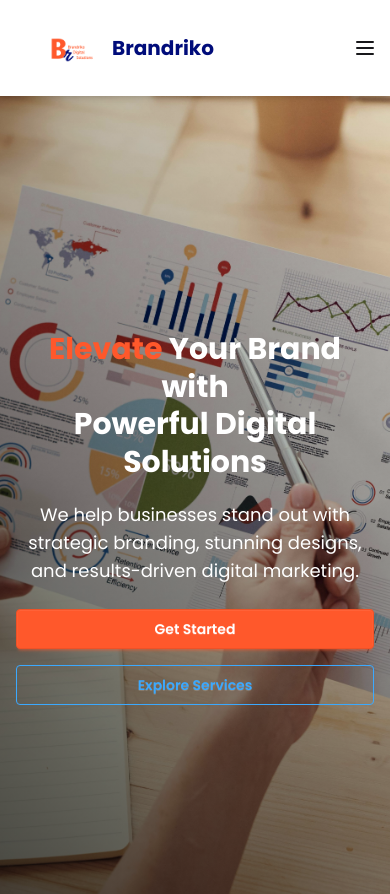
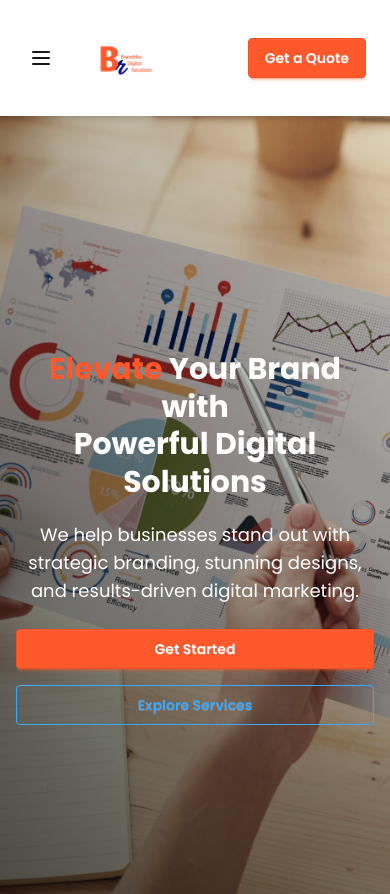
Before and after one commit to matthewkuria/brandriko, a Next.js app: page / in a window 390 px wide. Shown: the top 894 px of the page. Built offline with nearby package versions, Linux system fonts and the light colour scheme.

Commit message:
Add hover effect to the image

```diff
--- a/app/components/AboutSection.tsx
+++ b/app/components/AboutSection.tsx
@@ -12,7 +12,7 @@ export default function AboutSection() {
                 src="/brandriko_team.png"
                 alt="Brandriko Digital Solutions team working on digital projects"
                 fill
-                className="object-cover"
+                className="object-cover hover:scale-105 transition duration-700"
                 priority
               />
             </div>
--- a/app/components/NavBar.tsx
+++ b/app/components/NavBar.tsx
@@ -25,18 +25,48 @@ export default function Navbar() {
 
         {/* LEFT: Logo + Mobile Menu */}
         <div className="flex items-center gap-2">
-
+          {/* Mobile menu */}
+          <div className="dropdown lg:hidden">
+            <label tabIndex={0} className="btn btn-ghost p-1">
+              <svg xmlns="http://www.w3.org/2000/svg"
+                className="h-6 w-6" fill="none" viewBox="0 0 24 24"
+                stroke="currentColor">
+                <path strokeLinecap="round" strokeLinejoin="round" strokeWidth="2"
+                  d="M4 6h16M4 12h16M4 18h16" />
+              </svg>
+            </label>
+            <ul tabIndex={0} className="menu menu-sm dropdown-content mt-3 z-[1] p-2 shadow bg-base-100 rounded-box w-52">
+              {navLinks.map((link) => (
+                <li key={link.name}>
+                  {link.subLinks ? (
+                    <details>
+                      <summary>{link.name}</summary>
+                      <ul>
+                        {link.subLinks.map((subLink) => (
+                          <li key={subLink.name}>
+                            <Link href={subLink.href}>{subLink.name}</Link>
+                          </li>
+                        ))}
+                      </ul>
+                    </details>
+                  ) : (
+                    <Link href={link.href}>{link.name}</Link>
+                  )}
+                </li>
+              ))}
+            </ul>
+          </div>
 
           {/* Brand Logo/Name */}
           <Link href="/" className="flex items-center gap-2 text-xl font-bold text-secondary">
             <Image
               src="/brandriko_logo.png"
               alt="Brandriko Digital Solutions"
-              width={80}
-              height={80}
+              width={100}
+              height={100}
               className="rounded-md"
             />
-            Brandriko
+
           </Link>
         </div>
 
@@ -77,7 +107,7 @@ export default function Navbar() {
         </div>
 
         {/* RIGHT: CTA Button */}
-        <div className="md:navbar-end hidden ">
+        <div className="">
           <Link
             href="/contact"
             className="btn btn-primary text-white hover:bg-primary-focus"
@@ -86,37 +116,6 @@ export default function Navbar() {
           </Link>
         </div>
       </div>
-      {/* Mobile menu */}
-          <div className="dropdown lg:hidden">
-            <label tabIndex={0} className="btn btn-ghost p-1">
-              <svg xmlns="http://www.w3.org/2000/svg"
-                className="h-6 w-6" fill="none" viewBox="0 0 24 24"
-                stroke="currentColor">
-                <path strokeLinecap="round" strokeLinejoin="round" strokeWidth="2"
-                  d="M4 6h16M4 12h16M4 18h16" />
-              </svg>
-            </label>
-            <ul tabIndex={0} className="menu menu-sm dropdown-content mt-3 z-[1] p-2 shadow bg-base-100 rounded-box w-64">
-              {navLinks.map((link) => (
-                <li key={link.name}>
-                  {link.subLinks ? (
-                    <details>
-                      <summary>{link.name}</summary>
-                      <ul>
-                        {link.subLinks.map((subLink) => (
-                          <li key={subLink.name}>
-                            <Link href={subLink.href} className='my-4'>{subLink.name}</Link>
-                          </li>
-                        ))}
-                      </ul>
-                    </details>
-                  ) : (
-                    <Link href={link.href}>{link.name}</Link>
-                  )}
-                </li>
-              ))}
-            </ul>
-          </div>
     </div>
   );
 }
```
